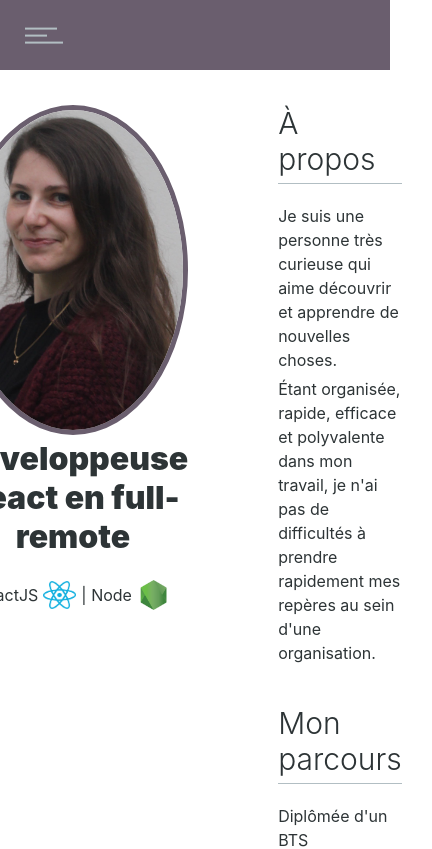
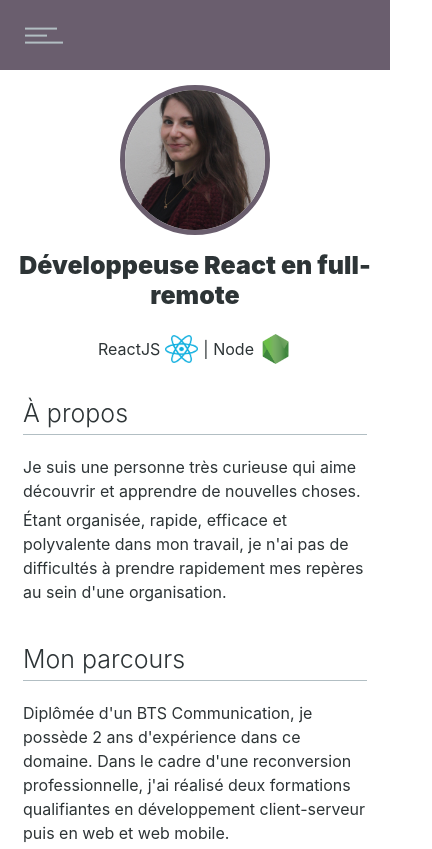
Before and after one commit to Jwana24/portfolio, a React (Create React App) app: page / in a window 390 px wide. Shown: the top 849 px of the page, 432 px wide, since content can reach past the window. Built offline with nearby package versions, Linux system fonts and the light colour scheme.

Commit message:
Updated responsive on homepage

```diff
--- a/src/components/Homepage/Homepage.jsx
+++ b/src/components/Homepage/Homepage.jsx
@@ -18,7 +18,7 @@ const Homepage = () => {
         <>
             <Navbar />
             <div className="Homepage">
-                <div className="Container">
+                <div className="Container ContainerHomepage">
                     <div className="ContainerPicture">
                         <img className="Picture" src={Picture} alt="Myself" />
                         <h1>Développeuse React en full-remote</h1>
--- a/src/components/Homepage/Homepage.scss
+++ b/src/components/Homepage/Homepage.scss
@@ -1,24 +1,50 @@
 @import '../../index.scss';
 .Homepage{
-    @include flex(null, center, center);
-    .Container{
+    @include flex(column, center, null);
+    @media screen and (min-width: 780px) {
+        @include flex(row, center, center);
+    }
+    .ContainerHomepage{
+        @include flex(column, null, center);
+        @media screen and (min-width: 780px) {
+            @include flex(row, null, center);
+        }
         .ContainerPicture{
-            flex: 1;
-            max-width: 330px;
-            height: 330px;
-            margin-right: 60px;
+            @include flex(column, center, null);
+            margin-bottom: 30px;
+            @media screen and (min-width: 780px) {
+                @include flex(null, null, null);
+                flex: 1;
+                margin-right: 15px;
+                margin-bottom: 0;
+            }
+            @media screen and (min-width: 835px) {
+                max-width: 330px;
+                margin-right: 60px;
+            }
 
             h1{
                 text-align: center;
+                margin-top: 15px;
             }
 
             img{
                 &.Picture{
-                    width: 100%;
-                    height: 100%;
+                    width: 150px;
+                    height: 150px;
+                    margin-top: 15px;
                     object-fit: cover;
                     border-radius: 50%;
                     border: 5px solid $main-color;
+                    @media screen and (min-width: 780px) {
+                        width: 225px;
+                        height: 225px;
+                        margin-top: 0;
+                    }
+                    @media screen and (min-width: 1110px) {
+                        width: 100%;
+                        height: 330px;
+                    }
                 }
             }
 
@@ -34,8 +60,14 @@
             }
         }
         .ContainerText{
-            flex: 2;
-            padding: 0 30px 30px 30px;
+            padding: 0 8px 0 8px;
+            @media screen and (min-width: 415px) {
+                padding: 0;
+            }
+            @media screen and (min-width: 780px) {
+                flex: 2;
+                padding: 0 30px 30px 30px;
+            }
             .ContainerAbout{
                 margin-bottom: 40px;
             }
@@ -43,9 +75,13 @@
         .ContainerContact{
             @include flex(null, center, space-around);
             margin-top: 25px;
+            margin-bottom: 40px;
             height: 80px;
             background-color: rgba($main-color, .3);
             @include radius(25px);
+            @media screen and (min-width: 780px) {
+                margin-bottom: 0;
+            }
             img{
                 width: 33px;
             }
--- a/src/components/Navbar/MobileMenu/MobileMenuBurger.scss
+++ b/src/components/Navbar/MobileMenu/MobileMenuBurger.scss
@@ -6,7 +6,6 @@ $transition-delay: 0.05s;
 
 .Mobile{
     position: relative;
-    margin-bottom: 35px;
     width: 100%;
     background-color: $main-color;
 
--- a/src/index.scss
+++ b/src/index.scss
@@ -75,12 +75,19 @@ h1, h2{
 }
 h1{
     font-weight: 900;
+    font-size: 25px;
+    @media screen and (min-width: 820px) {
+        font-size: 32px
+    }
 }
 h2{
     position: relative;
     padding-bottom: 7px;
-    font-size: 30px;
+    font-size: 25px;
     font-weight: 300;
+    @media screen and (min-width: 820px) {
+        font-size: 30px
+    }
     &::after{
         content:"";
         position: absolute;
```
